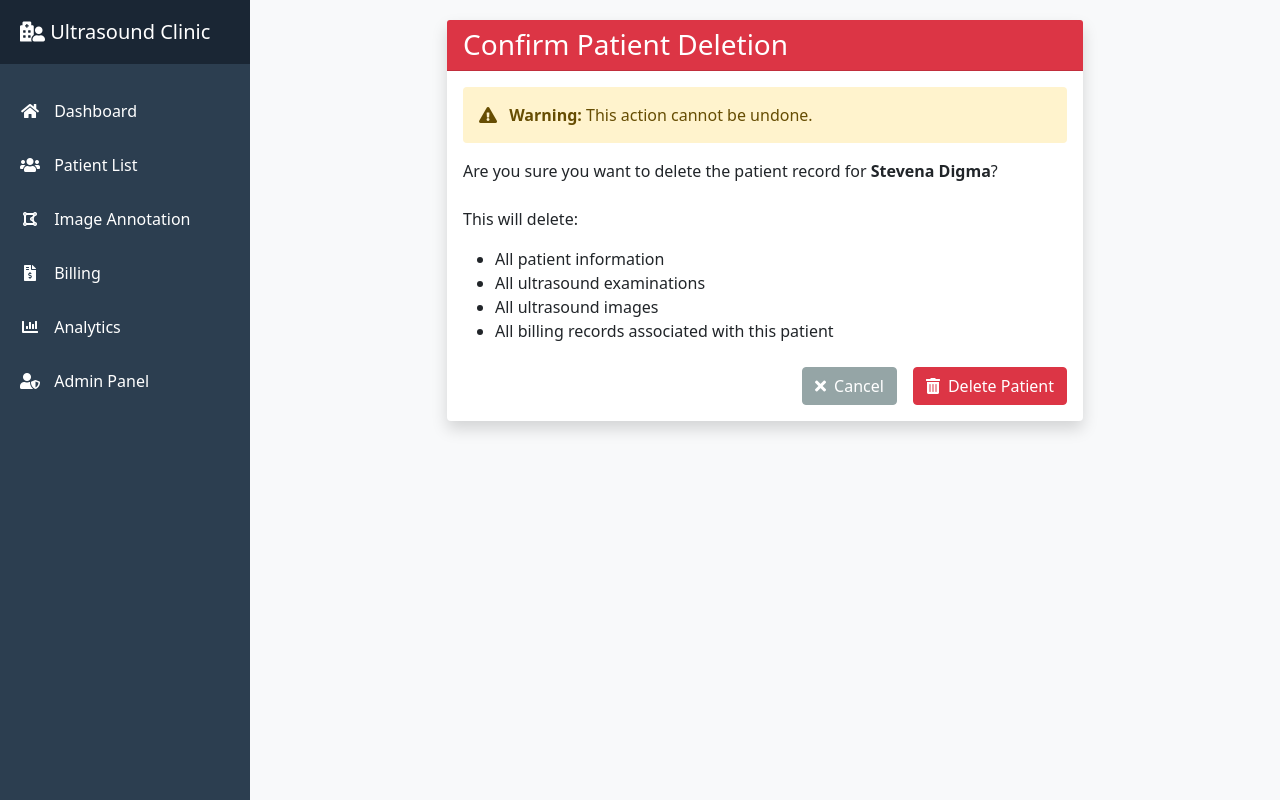
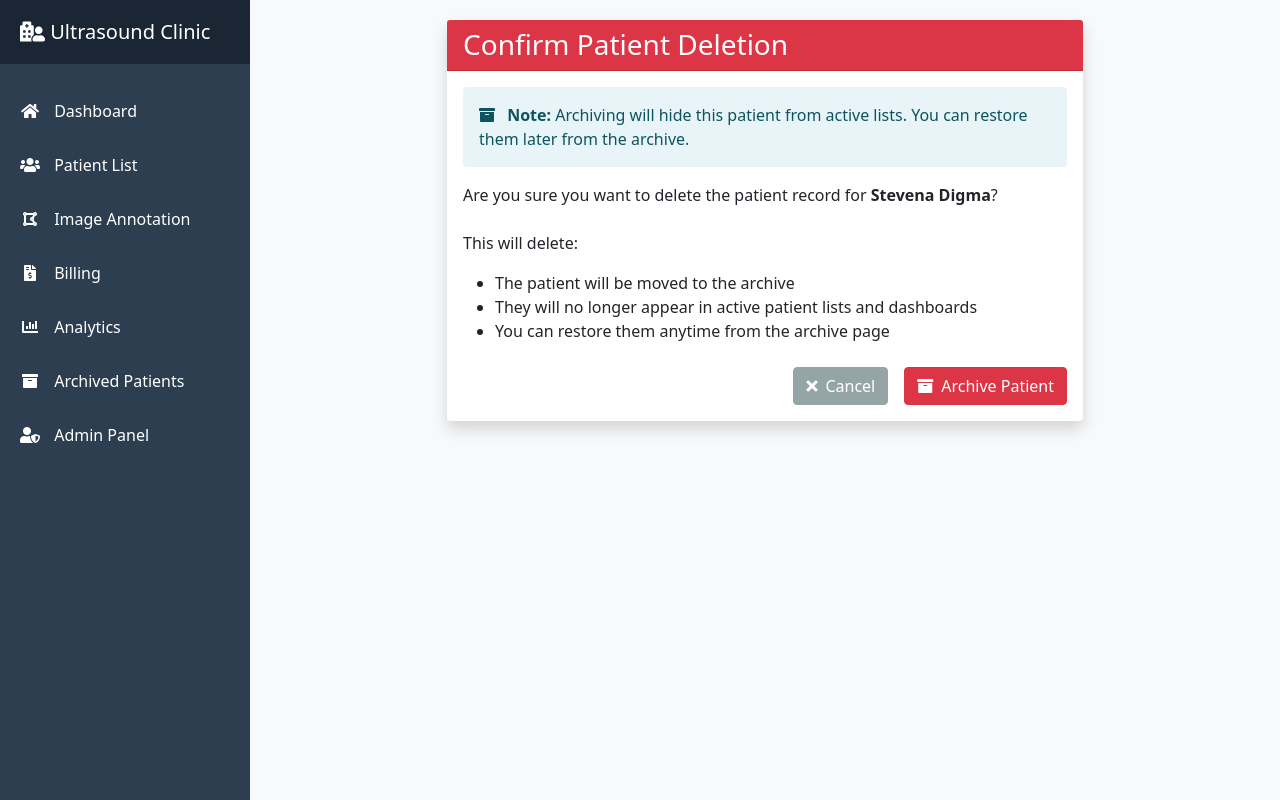
Before and after one commit to carlosinag/comebackcapstone, a Django app: page /patient/28/delete/ in a window 1280 px wide. Run offline with Django 5.2, Linux system fonts and the light colour scheme; a user stored in the database is signed in; data comes from the database, SQL or seed files in the repository; both versions use the stored data as it was after the commit.

Commit message:
archive instead of delete

```diff
--- a/patients/urls.py
+++ b/patients/urls.py
@@ -34,10 +34,13 @@ urlpatterns = [
     path('home/', views.home_dashboard, name='home-dashboard'),
     path('dashboard/', views.dashboard, name='dashboard'),
     path('patients/', views.PatientListView.as_view(), name='patient-list'),
+    path('patients/archived/', views.ArchivedPatientListView.as_view(), name='archived-patient-list'),
+    path('custom-admin/patients/archived/', views.ArchivedPatientListView.as_view(template_name='admin/archived_patient_list.html'), name='admin-archived-patient-list'),
     path('patient/new/', views.PatientCreateView.as_view(), name='patient-create'),
     path('patient/<int:pk>/', views.PatientDetailView.as_view(), name='patient-detail'),
     path('patient/<int:pk>/update/', views.PatientUpdateView.as_view(), name='patient-update'),
     path('patient/<int:pk>/delete/', views.PatientDeleteView.as_view(), name='patient-delete'),
+    path('patient/<int:pk>/unarchive/', views.unarchive_patient, name='patient-unarchive'),
     path('patient/<int:pk>/annotate/', views.ImageAnnotationView.as_view(), name='image-annotation'),
     path('patient/<int:patient_id>/exam/new/', views.UltrasoundExamCreateView.as_view(), name='exam-create'),
     path('family/<int:family_group_id>/medical-history/', views.family_medical_history, name='family-medical-history'),
@@ -57,6 +60,5 @@ urlpatterns = [
     path('custom-admin/billing-report/', admin_views.admin_billing_report, name='admin_billing_report'),
     path('custom-admin/billing-export/', admin_views.admin_billing_export, name='admin_billing_export'),
     path('ultrasound-image/<int:image_id>/delete/', views.delete_ultrasound_image, name='delete-ultrasound-image'),
-    path('confirm-family/<str:last_name>/', views.confirm_family_relationship, name='confirm-family'),
     path('admin/update-expenses/', admin_views.update_expenses, name='update_expenses'),
 ]
--- a/patients/views.py
+++ b/patients/views.py
@@ -15,6 +15,7 @@ from datetime import timedelta
 from billing.models import Bill, ServiceType
 from django.contrib.auth import authenticate, login, logout, update_session_auth_hash
 from django.contrib.admin.views.decorators import staff_member_required
+from django.utils.decorators import method_decorator
 from django.contrib.auth.mixins import LoginRequiredMixin
 from django.contrib.auth.decorators import login_required
 from docx import Document
@@ -28,7 +29,7 @@ class PatientListView(ListView):
     ordering = ['-created_at']
 
     def get_queryset(self):
-        queryset = super().get_queryset()
+        queryset = super().get_queryset().filter(is_archived=False)
 
         # Handle search
         search_query = self.request.GET.get('search')
@@ -79,19 +80,6 @@ class PatientCreateView(CreateView):
     success_url = reverse_lazy('patient-list')
 
     def form_valid(self, form):
-        # Check for potential family members with the same last name
-        last_name = form.cleaned_data['last_name']
-        potential_family_members = Patient.objects.filter(last_name=last_name)
-
-        if potential_family_members.exists():
-            # Store form data in session
-            form_data = form.cleaned_data
-            # Convert date objects to string for session storage
-            form_data['date_of_birth'] = form_data['date_of_birth'].strftime('%Y-%m-%d')
-            self.request.session['pending_patient_data'] = form_data
-            # Redirect to family confirmation page
-            return redirect('confirm-family', last_name=last_name)
-
         messages.success(self.request, 'Patient record created successfully.')
         return super().form_valid(form)
 
@@ -107,27 +95,65 @@ class PatientUpdateView(UpdateView):
         messages.success(self.request, 'Patient record updated successfully.')
         return super().form_valid(form)
 
+    def dispatch(self, request, *args, **kwargs):
+        patient = self.get_object()
+        if patient.is_archived:
+            messages.warning(request, 'Cannot edit an archived patient. Please unarchive first.')
+            return redirect('patient-detail', pk=patient.pk)
+        return super().dispatch(request, *args, **kwargs)
+
 class PatientDeleteView(LoginRequiredMixin, DeleteView):
     model = Patient
     template_name = 'patients/patient_confirm_delete.html'
     success_url = reverse_lazy('patient-list')
+
+    def get(self, request, *args, **kwargs):
+        patient = self.get_object()
+        if patient.is_archived:
+            messages.info(request, 'Patient is already archived.')
+            return redirect('patient-detail', pk=patient.pk)
+        return super().get(request, *args, **kwargs)
 
     def delete(self, request, *args, **kwargs):
         try:
             # Get the patient
             patient = self.get_object()
 
-            # If patient is part of a family group and is the last member
-            if patient.family_group and patient.family_group.family_members.count() == 1:
-                patient.family_group.delete()
-
-            # Delete the patient
-            patient.delete()
-            messages.success(request, 'Patient record deleted successfully.')
+            # Archive the patient instead of deleting
+            patient.is_archived = True
+            patient.archived_at = timezone.now()
+            patient.save(update_fields=['is_archived', 'archived_at'])
+            messages.success(request, 'Patient moved to archive.')
             return HttpResponseRedirect(self.success_url)
         except Exception as e:
             messages.error(request, f'Error deleting patient: {str(e)}')
             return HttpResponseRedirect(self.get_success_url())
+
+@method_decorator(staff_member_required, name='dispatch')
+class ArchivedPatientListView(ListView):
+    model = Patient
+    template_name = 'patients/archived_patient_list.html'
+    context_object_name = 'patients'
+    ordering = ['-archived_at']
+
+    def get_queryset(self):
+        queryset = super().get_queryset().filter(is_archived=True)
+        search_query = self.request.GET.get('search')
+        if search_query:
+            queryset = queryset.filter(
+                models.Q(first_name__icontains=search_query) |
+                models.Q(last_name__icontains=search_query)
+            )
+        return queryset
+
+@staff_member_required
+def unarchive_patient(request, pk):
+    patient = get_object_or_404(Patient, pk=pk)
+    patient.is_archived = False
+    patient.archived_at = None
+    patient.save(update_fields=['is_archived', 'archived_at'])
+    messages.success(request, 'Patient restored from archive.')
+    return redirect('archived-patient-list')
 
 class UltrasoundExamCreateView(CreateView):
     model = UltrasoundExam
@@ -140,8 +166,21 @@ class UltrasoundExamCreateView(CreateView):
             initial['patient'] = get_object_or_404(Patient, pk=self.kwargs['patient_id'])
         return initial
 
+    def dispatch(self, request, *args, **kwargs):
+        if 'patient_id' in kwargs:
+            patient = get_object_or_404(Patient, pk=kwargs['patient_id'])
+            if patient.is_archived:
+                messages.warning(request, 'Cannot add an exam to an archived patient. Please unarchive first.')
+                return redirect('patient-detail', pk=patient.pk)
+        return super().dispatch(request, *args, **kwargs)
+
     def form_valid(self, form):
         try:
+            # Prevent creating exams for archived patients via form submission
+            selected_patient = form.cleaned_data.get('patient')
+            if selected_patient and selected_patient.is_archived:
+                messages.warning(self.request, 'Cannot add an exam to an archived patient. Please unarchive first.')
+                return self.form_invalid(form)
             with transaction.atomic():
                 # Save the exam first
                 self.object = form.save()
@@ -228,6 +267,10 @@ def exam_image_upload(request, patient_id):
     patient = get_object_or_404(Patient, pk=patient_id)
     exam_id = request.POST.get('exam_id')
     image_files = request.FILES.getlist('images[]')
+
+    if patient.is_archived:
+        messages.error(request, 'Cannot upload images for an archived patient. Please unarchive first.')
+        return HttpResponseRedirect(request.META.get('HTTP_REFERER', '/'))
 
     if not exam_id or not image_files:
         messages.error(request, 'Both examination and images are required.')
@@ -329,7 +372,7 @@ def home_dashboard(request):
 
     # Query for patients based on search
     if patient_search:
-        searched_patients = Patient.objects.filter(
+        searched_patients = Patient.objects.filter(is_archived=False).filter(
             models.Q(first_name__icontains=patient_search) |
             models.Q(last_name__icontains=patient_search)
         ).order_by('-created_at')[:5]
@@ -337,7 +380,7 @@ def home_dashboard(request):
         searched_patients = None
 
     # Get recent patients (when not searching)
-    recent_patients = Patient.objects.all().order_by('-created_at')[:5]
+    recent_patients = Patient.objects.filter(is_archived=False).order_by('-created_at')[:5]
 
     # Get recent procedures
     recent_exams = UltrasoundExam.objects.select_related('patient').order_by('-exam_date', '-exam_time')[:5]
@@ -374,57 +417,9 @@ def admin_login(request):
     return render(request, 'admin_login.html')
 
 def confirm_family_relationship(request, last_name):
-    if request.method == 'POST':
-        is_family = request.POST.get('is_family') == 'yes'
-        family_member_id = request.POST.get('family_member_id')
-
-        # Get the pending patient data from session
-        patient_data = request.session.get('pending_patient_data')
-        if not patient_data:
-            messages.error(request, 'Patient data not found. Please try registering again.')
-            return redirect('patient-create')
-
-        try:
-            # Convert string date back to date object
-            patient_data['date_of_birth'] = timezone.datetime.strptime(
-                patient_data['date_of_birth'],
-                '%Y-%m-%d'
-            ).date()
-
-            # Create the new patient
-            new_patient = Patient.objects.create(**patient_data)
-
-            if is_family and family_member_id:
-                # Get or create family group
-                existing_patient = Patient.objects.get(id=family_member_id)
-                if existing_patient.family_group:
-                    new_patient.family_group = existing_patient.family_group
-                else:
-                    family_group = FamilyGroup.objects.create(
-                        name=f"{last_name} Family"
-                    )
-                    existing_patient.family_group = family_group
-                    existing_patient.save()
-                    new_patient.family_group = family_group
-                new_patient.save()
-
-            # Clear session data
-            if 'pending_patient_data' in request.session:
-                del request.session['pending_patient_data']
-
-            messages.success(request, 'Patient record created successfully.')
-            return redirect('patient-detail', pk=new_patient.pk)
-
-        except Exception as e:
-            messages.error(request, f'Error creating patient: {str(e)}')
-            return redirect('patient-create')
-
-    # GET request - show confirmation page
-    potential_family_members = Patient.objects.filter(last_name=last_name)
-    return render(request, 'patients/confirm_family.html', {
-        'potential_family_members': potential_family_members,
-        'last_name': last_name
-    })
+    # This feature has been removed. Redirect back to patient creation.
+    messages.info(request, 'Family confirmation step is no longer required.')
+    return redirect('patient-create')
 
 def family_medical_history(request, family_group_id):
     family_group = get_object_or_404(FamilyGroup, id=family_group_id)
--- a/templates/admin_base.html
+++ b/templates/admin_base.html
@@ -119,6 +119,11 @@
                     </a>
                 </li>
                 <li>
+                    <a href="{% url 'admin-archived-patient-list' %}" class="{% if request.resolver_match.url_name == 'admin-archived-patient-list' %}active{% endif %}">
+                        <i class="fas fa-archive"></i> Archived Patients
+                    </a>
+                </li>
+                <li>
                     <a href="{% url 'admin:patients_ultrasoundexam_changelist' %}" class="{% if 'ultrasoundexam' in request.path %}active{% endif %}">
                         <i class="fas fa-notes-medical"></i> Examinations
                     </a>
--- a/templates/base.html
+++ b/templates/base.html
@@ -146,6 +146,11 @@
                         <i class="fas fa-chart-bar"></i> Analytics
                     </a>
                 </li>
+                <li>
+                    <a href="{% url 'archived-patient-list' %}" class="{% if request.resolver_match.url_name == 'archived-patient-list' %}active{% endif %}">
+                        <i class="fas fa-archive"></i> Archived Patients
+                    </a>
+                </li>
                 <li class="mt-auto">
                     <a href="{% url 'admin_login' %}" class="{% if request.resolver_match.url_name == 'admin_login' %}active{% endif %}">
                         <i class="fas fa-user-shield"></i> Admin Panel
--- a/templates/patients/patient_confirm_delete.html
+++ b/templates/patients/patient_confirm_delete.html
@@ -11,9 +11,9 @@
                     <h3 class="card-title mb-0">Confirm Patient Deletion</h3>
                 </div>
                 <div class="card-body">
-                    <div class="alert alert-warning">
-                        <i class="fas fa-exclamation-triangle me-2"></i>
-                        <strong>Warning:</strong> This action cannot be undone.
+                    <div class="alert alert-info">
+                        <i class="fas fa-archive me-2"></i>
+                        <strong>Note:</strong> Archiving will hide this patient from active lists. You can restore them later from the archive.
                     </div>
 
                     <p class="mb-4">
@@ -23,13 +23,9 @@
 
                     <p>This will delete:</p>
                     <ul>
-                        <li>All patient information</li>
-                        <li>All ultrasound examinations</li>
-                        <li>All ultrasound images</li>
-                        <li>All billing records associated with this patient</li>
-                        {% if patient.family_group and patient.family_group.family_members.count == 1 %}
-                        <li>The family group (as this is the last member)</li>
-                        {% endif %}
+                        <li>The patient will be moved to the archive</li>
+                        <li>They will no longer appear in active patient lists and dashboards</li>
+                        <li>You can restore them anytime from the archive page</li>
                     </ul>
 
                     <form method="post">
@@ -39,7 +35,7 @@
                                 <i class="fas fa-times me-2"></i>Cancel
                             </a>
                             <button type="submit" class="btn btn-danger">
-                                <i class="fas fa-trash-alt me-2"></i>Delete Patient
+                                <i class="fas fa-archive me-2"></i>Archive Patient
                             </button>
                         </div>
                     </form>
```
Also changed, not shown: patients/admin.py (+40 -2 lines), patients/models.py (+17 -0 lines), templates/admin/archived_patient_list.html (added, +51 -0 lines), templates/patients/archived_patient_list.html (added, +55 -0 lines), templates/patients/confirm_family.html (deleted, +0 -94 lines), templates/patients/patient_detail.html (+12 -1 lines), db.sqlite3, patients/migrations/0024_patient_archived_at_patient_is_archived.py (added).
